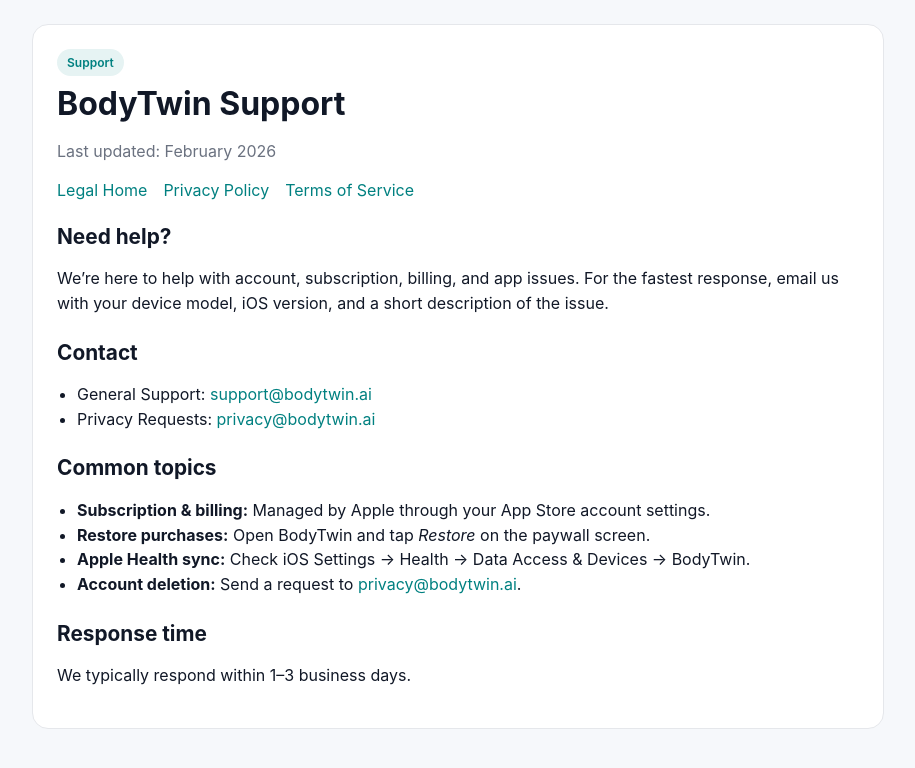
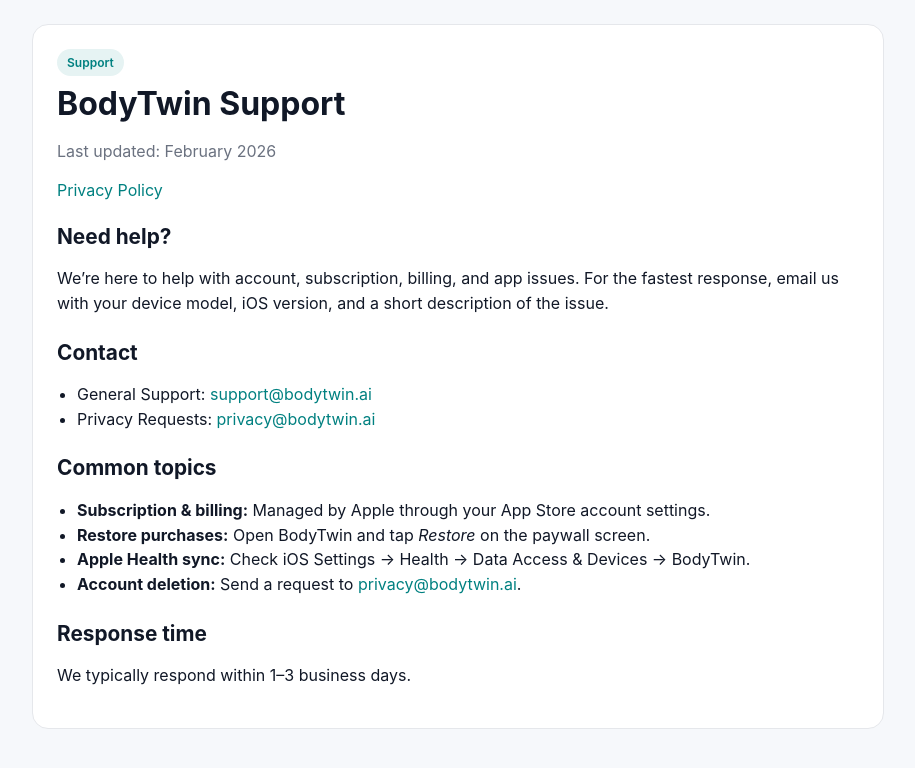
Before and after one commit to madama-hub/bodytwinsupport, a plain HTML site: page support.html in a window 1280 px wide. Shown: the whole page, without its empty margins (182-1097 px from the left). Drawn offline with Linux system fonts and the light colour scheme.

Commit message:
Update support page navigation

```diff
--- a/support.html
+++ b/support.html
@@ -14,9 +14,7 @@
       <p class="muted">Last updated: February 2026</p>
 
       <div class="topnav">
-        <a href="index.html">Legal Home</a>
         <a href="privacy.html">Privacy Policy</a>
-        <a href="terms.html">Terms of Service</a>
       </div>
 
       <h2>Need help?</h2>
```
